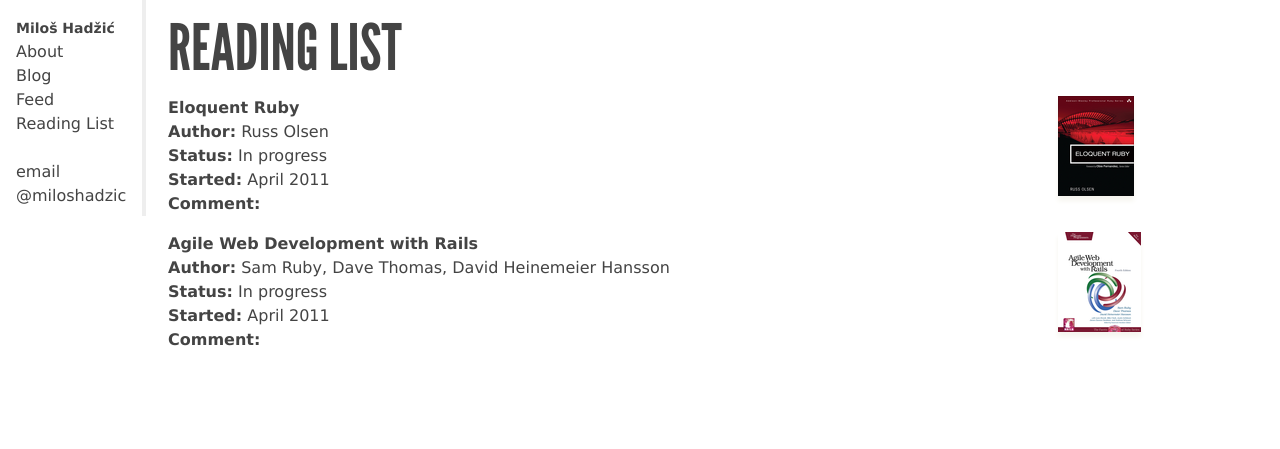
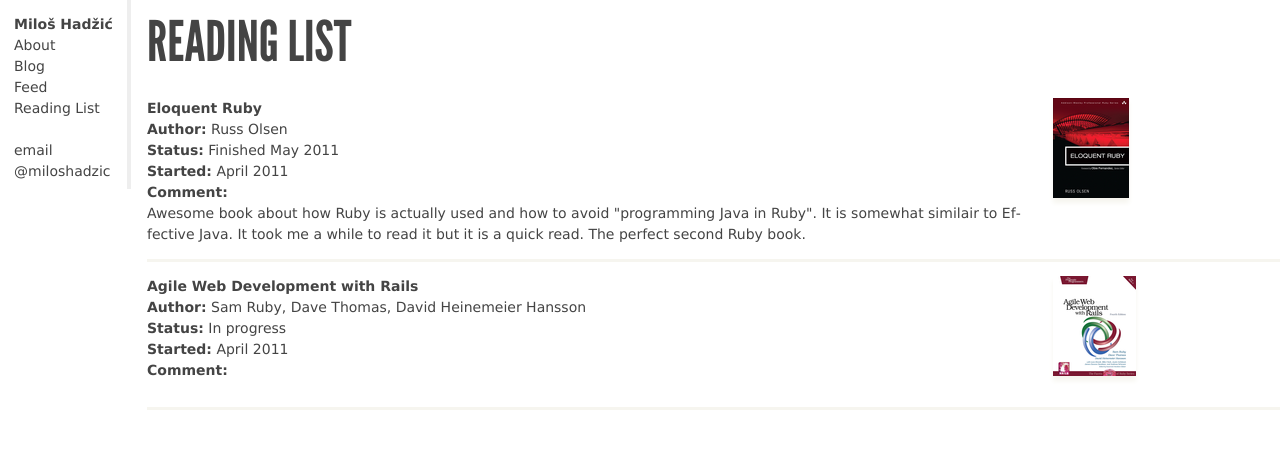
Before and after one commit to miloshadzic/miloshadzic.github.com, a Jekyll site: the page built from reading.html, in a window 1280 px wide. Shown: the top 449 px of the page. Built offline with Jekyll 4.4.1, drawn with Linux system fonts in a browser that asks for light colours.

Commit message:
Adds ADHD induced changes to the sites css

```diff
--- a/reading.html
+++ b/reading.html
@@ -13,9 +13,9 @@ title: Reading List
   <tr><td>
       <a class="dslink" href="http://www.amazon.com/Eloquent-Ruby-Addison-Wesley-Professional/dp/0321584104"><span class="title">Eloquent Ruby</span></a><br />
       <span class="title">Author:</span> Russ Olsen<br />
-  <span class="title">Status:</span> In progress<br />
+  <span class="title">Status:</span> Finished May 2011<br />
   <span class="title">Started:</span> April 2011<br />
-  <span class="title">Comment:</span>
+  <span class="title">Comment:</span><br /> <span class="bookcomment">Awesome book about how Ruby is actually used and how to avoid "programming Java in Ruby". It is somewhat similair to Effective Java. It took me a while to read it but it is a quick read. The perfect second Ruby book.</span>
   </td>
   <td><a class="thumb" href="http://www.amazon.com/Eloquent-Ruby-Addison-Wesley-Professional/dp/0321584104"><img src="/resources/images/books/0321584104.png" /></a></td></tr>
 
@@ -24,7 +24,7 @@ title: Reading List
       <span class="title">Author:</span> Sam Ruby, Dave Thomas, David Heinemeier Hansson<br />
   <span class="title">Status:</span> In progress<br />
   <span class="title">Started:</span> April 2011<br />
-  <span class="title">Comment:</span>
+  <span class="title">Comment:</span><br /> <span class="bookcomment"></span>
   </td>
   <td><a class="thumb" href="http://www.amazon.com/Agile-Development-Rails-Pragmatic-Programmers/dp/1934356549/"><img src="/resources/images/books/1934356549.png" /></a></td></tr>
 
--- a/resources/css/style.css
+++ b/resources/css/style.css
@@ -29,8 +29,8 @@ footer, header, hgroup, menu, nav, section {
     display: block;
 }
 body {
-    font-size:16px;
-    font-family: 'Lucida Grande', 'Segoe UI', 'Droid Sans', sans-serif;
+    font-size:14px;
+    font-family: 'Droid Sans', 'Lucida Grande', 'Segoe UI', sans-serif;
     line-height: 1.5;
     color:#444;
 }
@@ -61,7 +61,7 @@ table {
 
 }
 
-.mono, pre {font-family:Monaco, Consolas, 'Droid Sans Mono', monospace;}
+.mono, pre {font-family: Monaco, Consolas, 'Droid Sans Mono', monospace;}
 pre {margin-bottom:1em;}
 
 h1,h2,h3,h4,h5,h6 { font-weight:bold;}
@@ -124,7 +124,8 @@ a.thumb:hover>img {
 .book td { vertical-align:top }
 table.book { width:100% }
 .title { font-weight:bold }
-.book td { padding-bottom:1em; }
+.book td { padding: 1em 1em 1em 0em; }
+.book tr { border-bottom:#f6f5ef 3px solid}
 
 a.dslink {
  color:#444;
```
Also changed, not shown: 1 other file.
